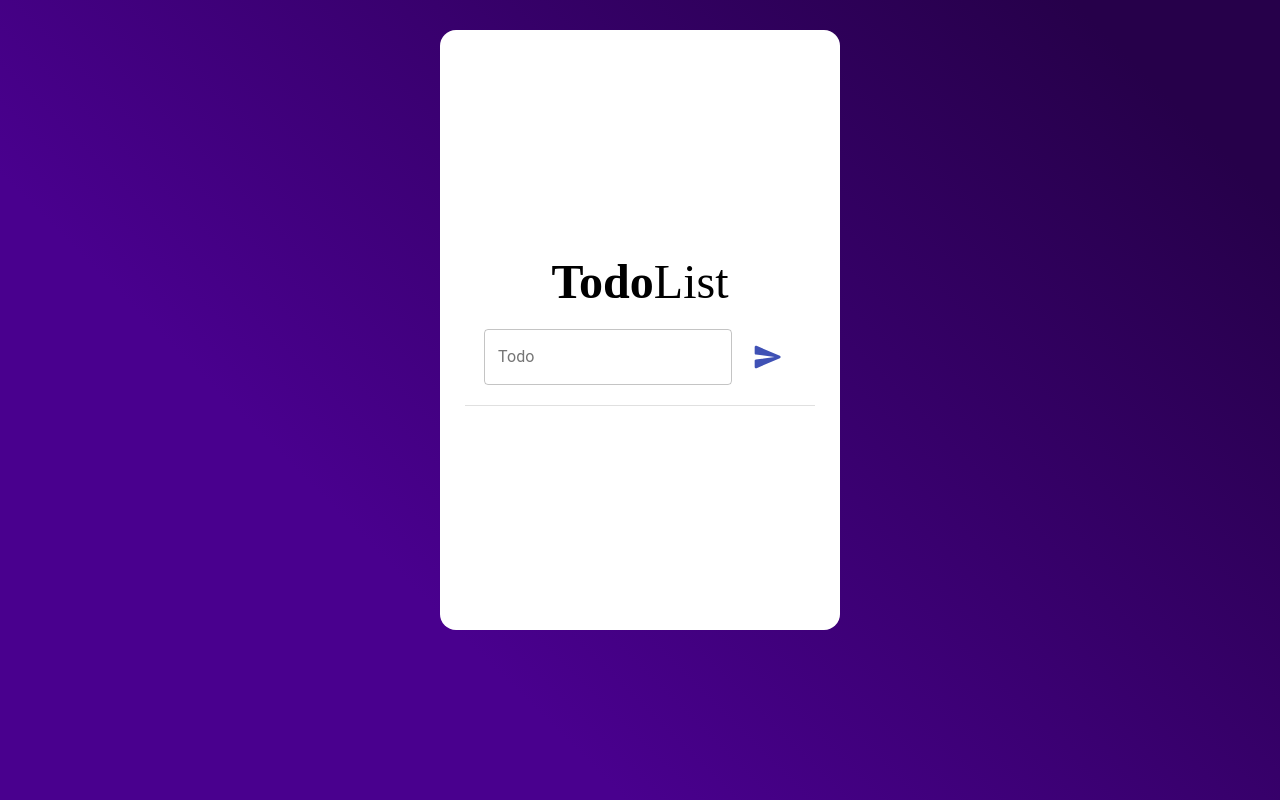
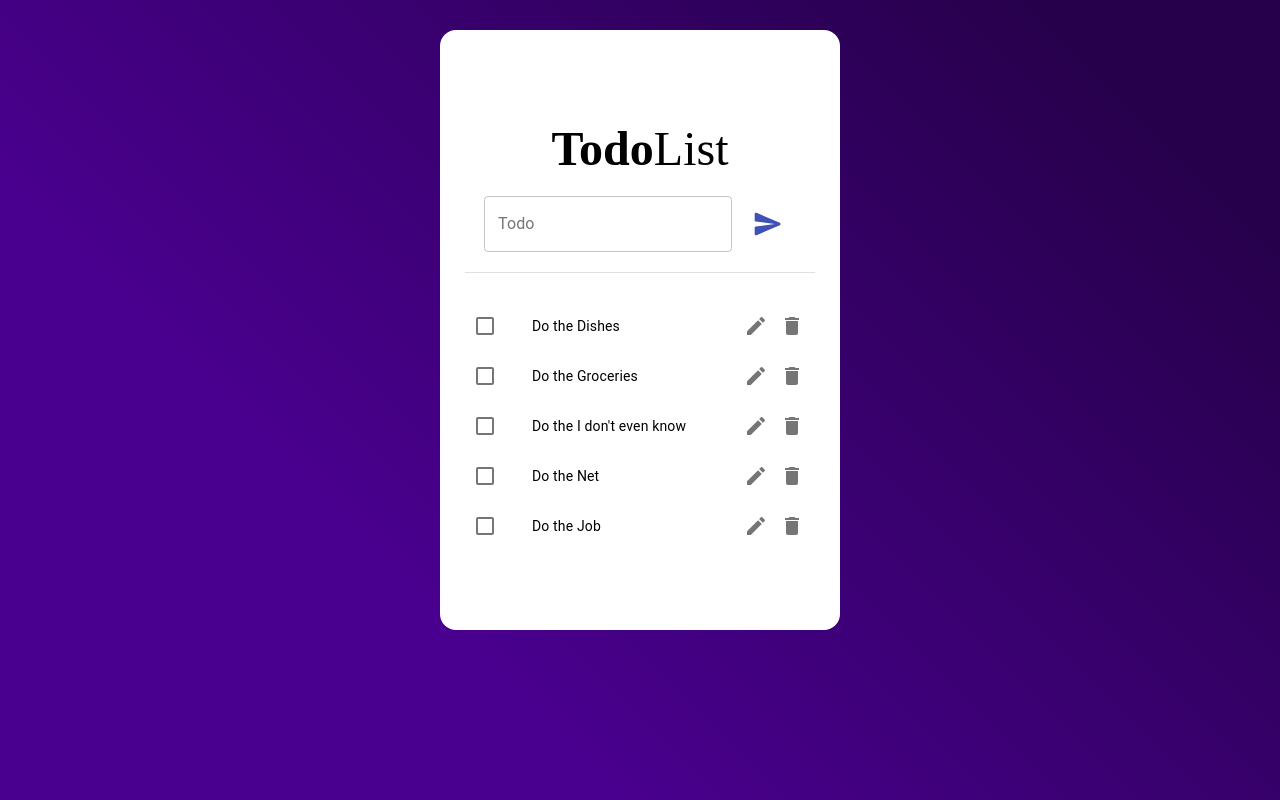
Before and after one commit to igormcsouza/full-stack-todo, a React (Create React App) app in the folder frontend/: page / in a window 1280 px wide. Built offline with nearby package versions, Linux system fonts and the light colour scheme.

Commit message:
Add todo list

```diff
--- a/frontend/src/App.tsx
+++ b/frontend/src/App.tsx
@@ -4,6 +4,7 @@ import { makeStyles } from "@material-ui/core/styles";
 
 import TodoInput from "./components/TodoInput";
 import MainTitle from "./components/MainTitle";
+import TodosListView from "./components/TodosListView";
 
 const useStyles = makeStyles({
   root: {
@@ -49,6 +50,7 @@ function App() {
           variant="middle"
           orientation="horizontal"
         />
+        <TodosListView />
       </div>
     </div>
   );
--- /dev/null
+++ b/frontend/src/components/TodosListView/index.tsx
@@ -0,0 +1,88 @@
+import React from "react";
+import { createStyles, makeStyles, Theme } from "@material-ui/core/styles";
+import {
+  List,
+  ListItem,
+  ListItemIcon,
+  ListItemSecondaryAction,
+  ListItemText,
+  IconButton,
+  Checkbox,
+} from "@material-ui/core";
+import { Delete, Edit } from "@material-ui/icons";
+
+interface Itask {
+  id: number;
+  task: string;
+  checked: boolean;
+}
+
+const useStyles = makeStyles((theme: Theme) =>
+  createStyles({
+    root: {
+      width: "100%",
+      maxWidth: 360,
+      maxHeight: 250,
+      backgroundColor: theme.palette.background.paper,
+      flexWrap: "wrap",
+      overflowY: "scroll",
+      WebkitOverflowScrolling: "touch",
+    },
+  })
+);
+
+const TodosListView: React.FC<{}> = () => {
+  const classes = useStyles();
+  const [values, setValues] = React.useState([
+    { id: 0, task: "Do the Dishes", checked: false },
+    { id: 1, task: "Do the Groceries", checked: false },
+    { id: 2, task: "Do the I don't even know", checked: false },
+    { id: 3, task: "Do the Net", checked: false },
+    { id: 4, task: "Do the Job", checked: false },
+  ]);
+
+  const handleToggle = (value: Itask) => () => {
+    const remnant = values.filter((v) => v.id !== value.id);
+    value.checked = !value.checked;
+    setValues([...remnant, value].sort((v, x) => v.id - x.id));
+  };
+
+  return (
+    <List className={classes.root}>
+      {values.map((value) => {
+        const labelId = `checkbox-list-label-${value.id}`;
+
+        return (
+          <ListItem
+            key={value.id}
+            role={undefined}
+            dense
+            button
+            onClick={handleToggle(value)}
+          >
+            <ListItemIcon>
+              <Checkbox
+                edge="start"
+                checked={value.checked}
+                tabIndex={-1}
+                disableRipple
+                inputProps={{ "aria-labelledby": labelId }}
+              />
+            </ListItemIcon>
+            <ListItemText id={labelId} primary={value.task} />
+            <ListItemSecondaryAction>
+              <IconButton edge="end" aria-label="edit-task">
+                <Edit />
+              </IconButton>
+              <IconButton edge="end" aria-label="delete-task">
+                <Delete />
+              </IconButton>
+            </ListItemSecondaryAction>
+          </ListItem>
+        );
+      })}
+    </List>
+  );
+};
+
+export default TodosListView;
```
Also changed, not shown: 1 other file (tests, documents, lock files or other folders).
